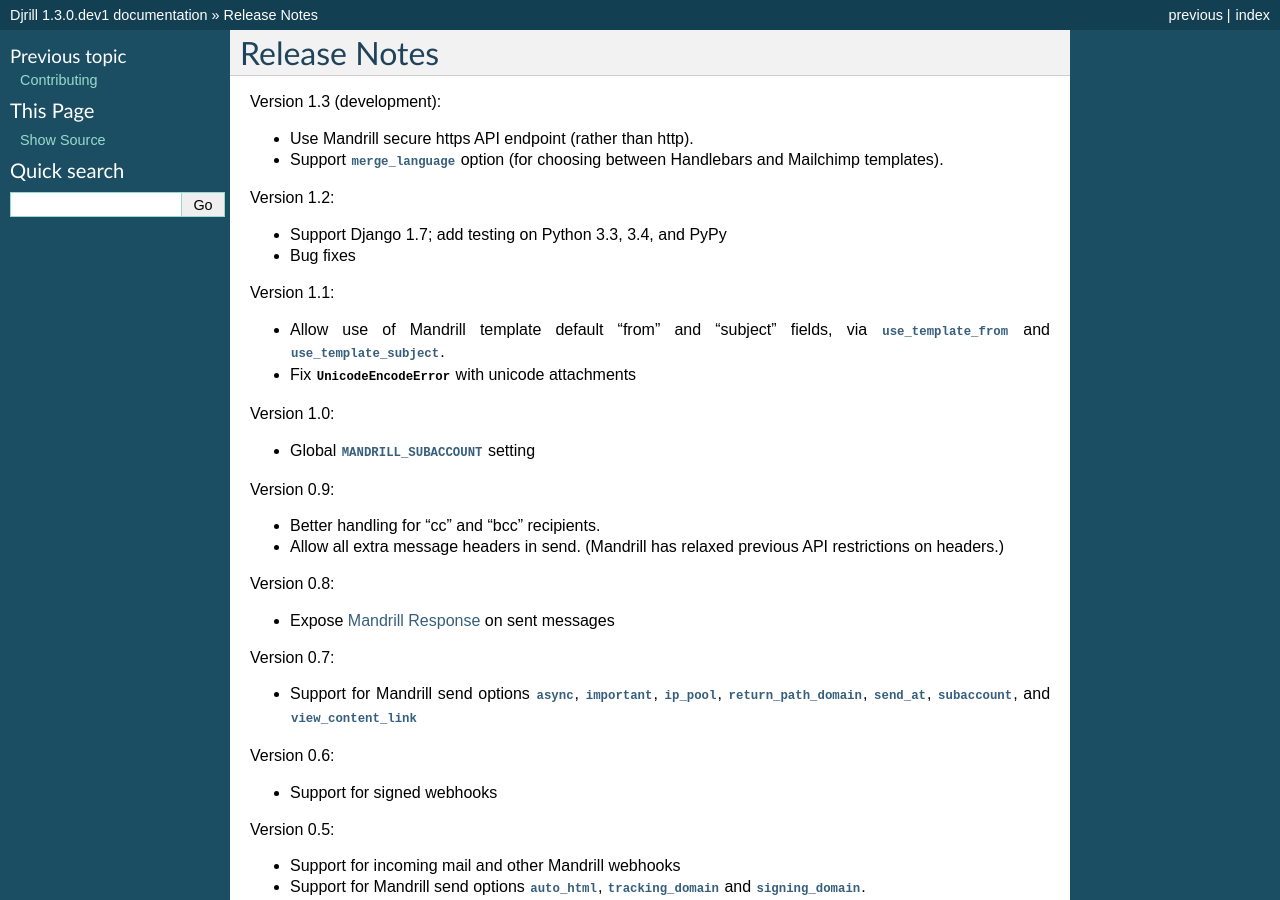
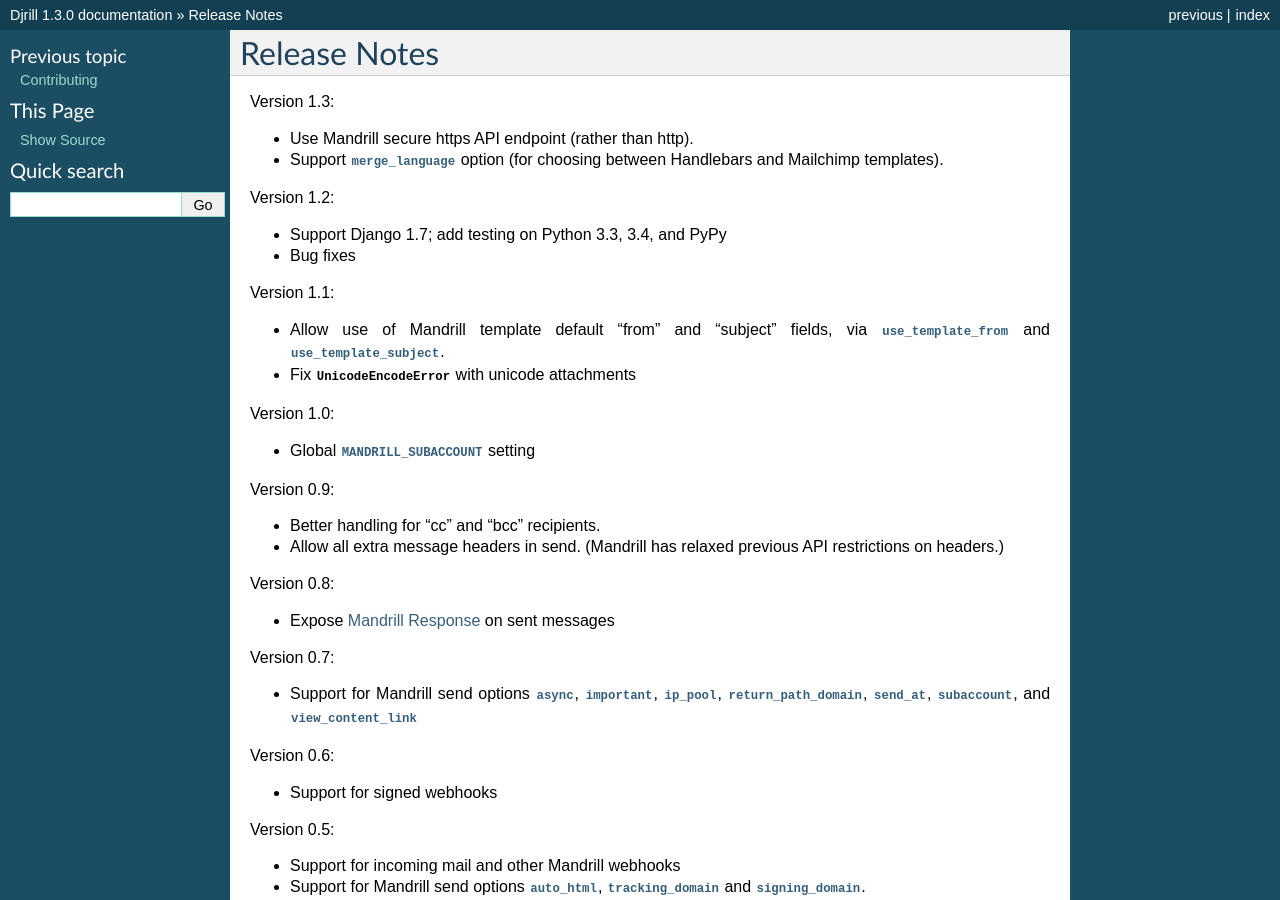
Before and after one commit to brack3t/Djrill, a Sphinx documentation site: the page built from docs/history.rst, in a window 1280 px wide and 900 px high. Built offline with Sphinx 7.4.7, drawn with Linux system fonts in a browser that asks for light colours; some of the changed text lies outside the part shown.

Commit message:
Release 1.3.

```diff
--- a/djrill/_version.py
+++ b/djrill/_version.py
@@ -1,3 +1,3 @@
-VERSION = (1, 3, 0, 'dev1')  # Remove the 'dev1' component in release branches
+VERSION = (1, 3, 0)
 __version__ = '.'.join([str(x) for x in VERSION])
 __minor_version__ = '.'.join([str(x) for x in VERSION[:2]])  # Sphinx's X.Y "version"
--- a/docs/history.rst
+++ b/docs/history.rst
@@ -1,7 +1,7 @@
 Release Notes
 =============
 
-Version 1.3 (development):
+Version 1.3:
 
 * Use Mandrill secure https API endpoint (rather than http).
 * Support :attr:`merge_language` option (for choosing between
```
